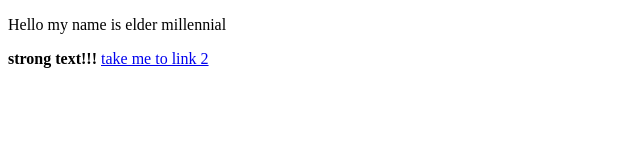
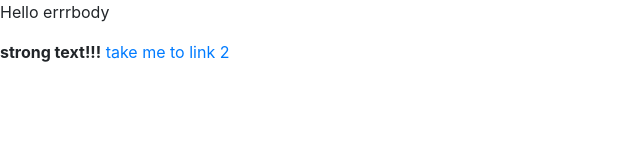
Before and after one commit to blogons/blogons.github.io, a plain HTML site: page index.html in a window 1280 px wide. Shown: the whole page, without its empty margins (0-640 px from the left). Drawn offline with nearby package versions, Linux system fonts and the light colour scheme.

Commit message:
Update index.html

```diff
--- a/index.html
+++ b/index.html
@@ -1,9 +1,13 @@
 <!DOCTYPE html>
 <html>
+  <head>
+   <link rel="stylesheet" href="https://maxcdn.bootstrapcdn.com/bootstrap/4.0.0/css/bootstrap.min.css" integrity="sha384-Gn5384xqQ1aoWXA+058RXPxPg6fy4IWvTNh0E263XmFcJlSAwiGgFAW/dAiS6JXm" crossorigin="anonymous">
+<script src="https://maxcdn.bootstrapcdn.com/bootstrap/4.0.0/js/bootstrap.min.js" integrity="sha384-JZR6Spejh4U02d8jOt6vLEHfe/JQGiRRSQQxSfFWpi1MquVdAyjUar5+76PVCmYl" crossorigin="anonymous"></script>
+  </head>
 
 
   <body>
-  <p>Hello my name is elder millennial</p>
+  <p>Hello errrbody</p>
   <strong>strong text!!!</strong>
     <a href="/link2.html">take me to link 2</a>
   </body>
```
